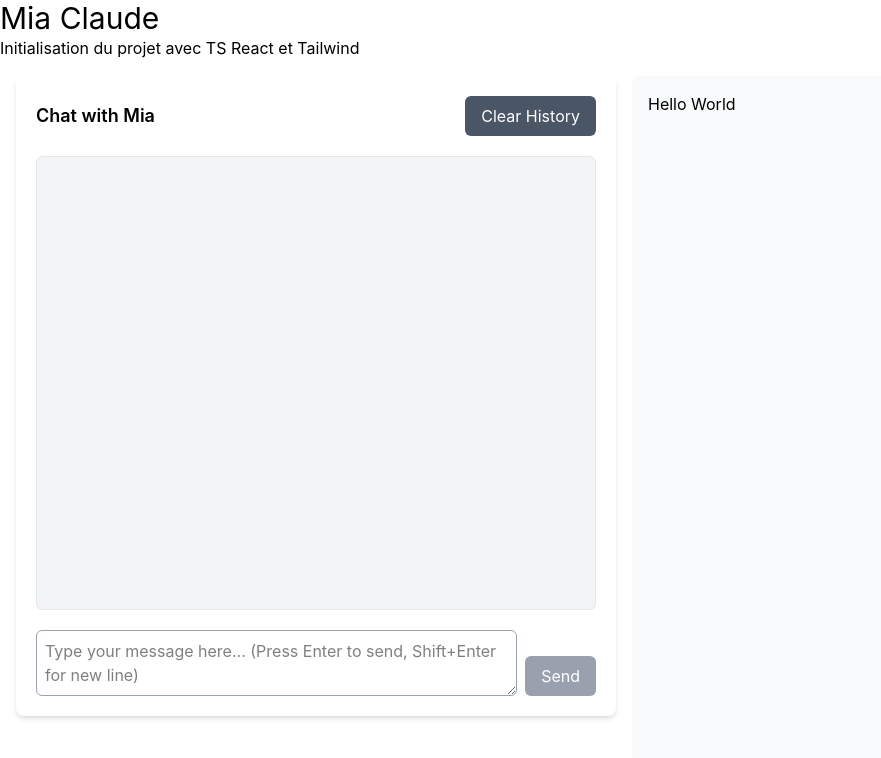
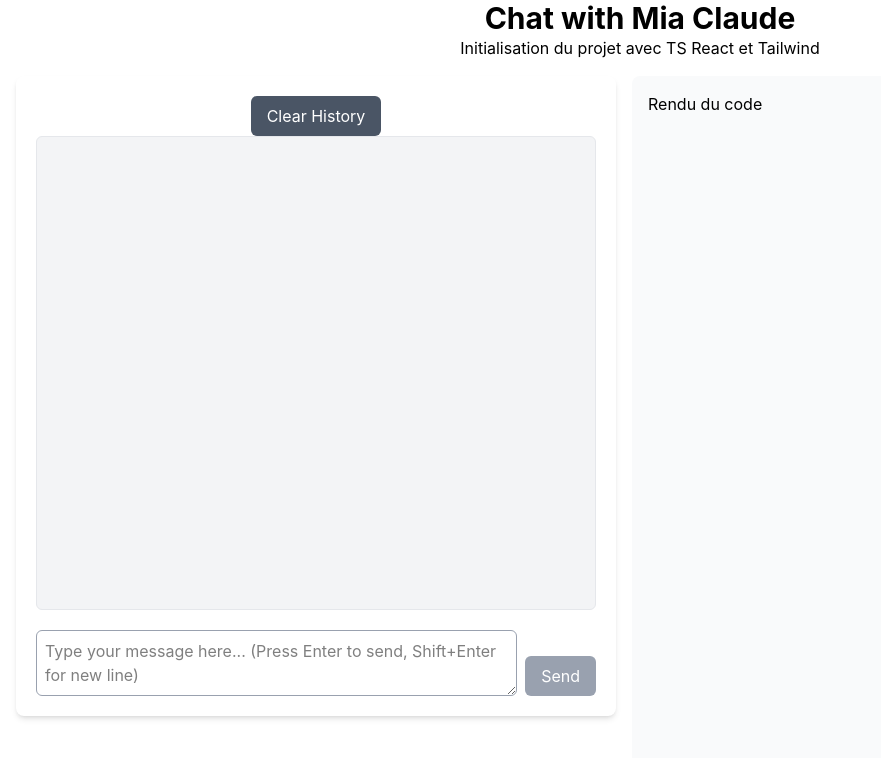
Before and after one commit to Dorianmav/my-claude, a React (Vite) app: page / in a window 1280 px wide. Shown: the top 758 px of the page, without its empty margins (0-881 px from the left). Built offline with nearby package versions, Linux system fonts and the light colour scheme; what groq-sdk would draw is missing.

Commit message:
refactor: :lipstick: changement au niveau des components

```diff
--- a/src/App.tsx
+++ b/src/App.tsx
@@ -3,12 +3,12 @@ import { ShowContent } from "./components/ShowContent";
 function App() {
   return (
     <>
-      <div>
-        <h1 className="text-3xl">Mia Claude</h1>
+      <div className="text-center">
+        <h1 className="text-3xl font-bold justify-center">Chat with Mia Claude</h1>
         <p>Initialisation du projet avec TS React et Tailwind</p>
       </div>
       <div>
-        <ShowContent title={"Bonjour"} content={"Hello World"} />
+        <ShowContent />
       </div>
     </>
   );
--- a/src/components/Chat.tsx
+++ b/src/components/Chat.tsx
@@ -115,8 +115,7 @@ export const Chat = () => {
     <div className="text-center">
       <div className="p-5 max-w-[1000px] mx-auto bg-white shadow-md rounded-lg flex flex-col h-[80vh]">
         {/* Header */}
-        <div className="flex justify-between items-center mb-5">
-          <h2 className="m-0 text-lg font-semibold">Chat with Mia</h2>
+        <div >
           <button
             onClick={clearHistory}
             className="px-4 py-2 bg-gray-600 text-white rounded-md cursor-pointer"
--- a/src/components/ShowContent.tsx
+++ b/src/components/ShowContent.tsx
@@ -1,18 +1,15 @@
 import React from 'react'
 import { Chat } from './Chat';
 
-interface ShowContentProps {
-  content?: string;
-}
 
-export const ShowContent: React.FC<ShowContentProps> = ({ content }) => {
+export const ShowContent = () => {
   return (
     <div className="flex flex-row gap-4 w-full min-h-screen p-4">
       <div className="flex-1">
         <Chat />
       </div>
       <div className="flex-1 p-4 bg-gray-50 rounded-lg">
-        <p>{content}</p>
+        <p>Rendu du code</p>
       </div>
     </div>
   )
```
